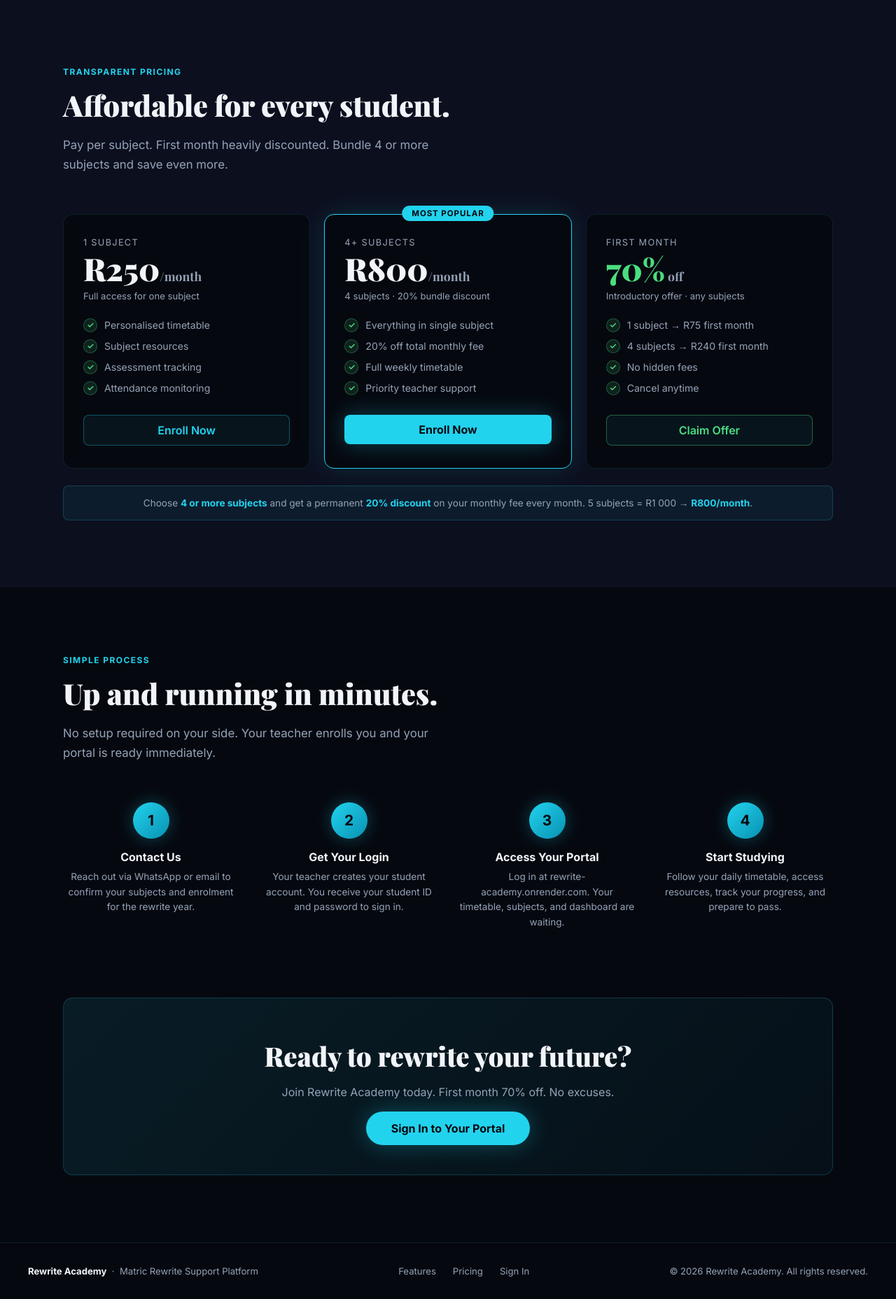
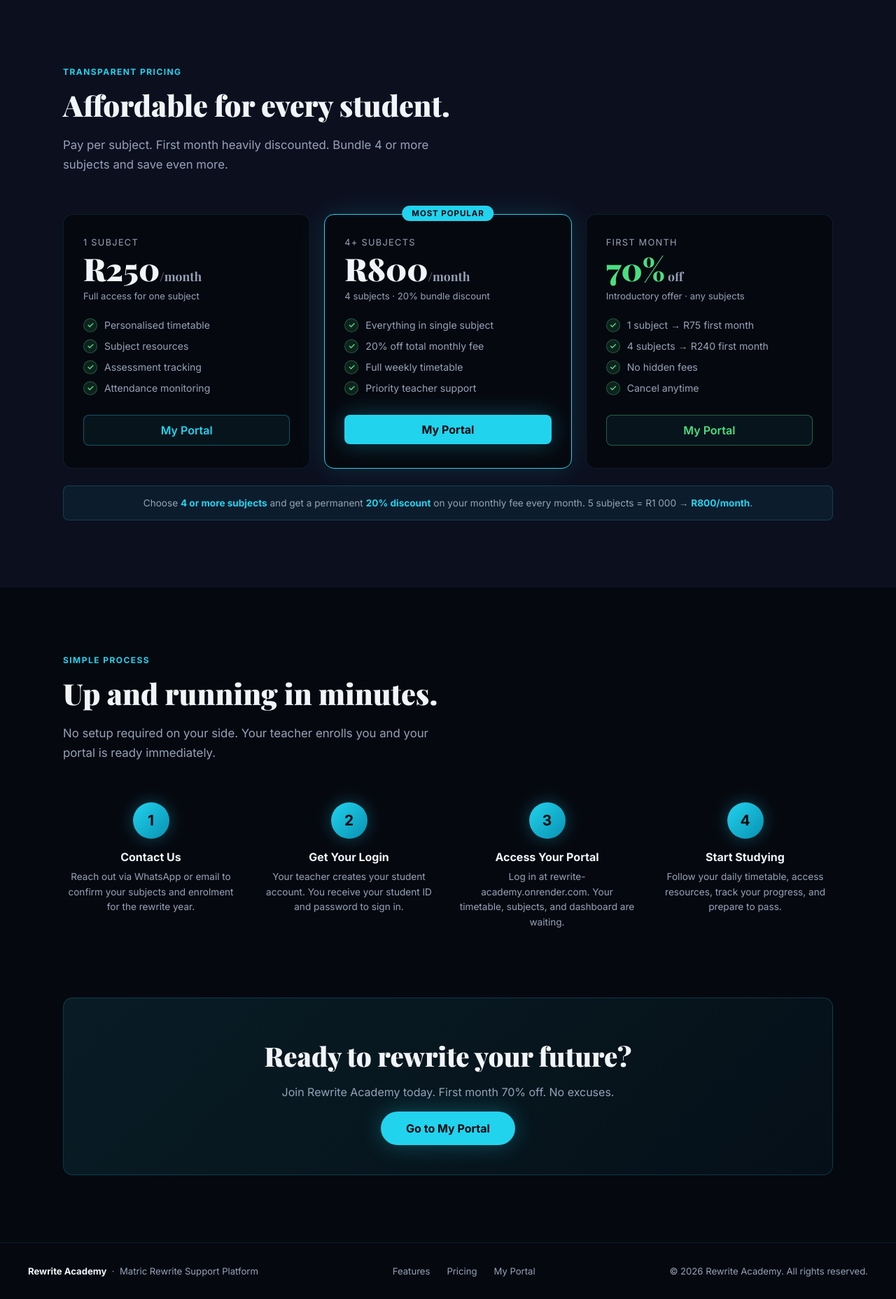
Before and after one commit to Asingamaanda/rewrite-academy, a Flask app: page / in a window 1280 px wide. Shown: the part 1793-3650 px from the top of the page at 70% size. Run offline with Flask 3, Linux system fonts and the light colour scheme; the visitor is signed in with stand-in values (Sample User, id 1); some web fonts are replaced.

Commit message:
Smart landing page CTAs: logged-in users go to portal, guests go to login

```diff
--- a/classdoodle/templates/landing.html
+++ b/classdoodle/templates/landing.html
@@ -320,7 +320,7 @@
     <a href="#features">Features</a>
     <a href="#pricing">Pricing</a>
     <a href="#how">How It Works</a>
-    <a href="/login" class="btn-nav">Sign In</a>
+    <a href="{{ portal_url }}" class="btn-nav">{% if user_role %}My Portal{% else %}Sign In{% endif %}</a>
   </div>
 </nav>
 
@@ -334,7 +334,9 @@
     <h1>Your matric results<br>don't define you.<br><em>Your rewrite does.</em></h1>
     <p>Rewrite Academy is a personalised matric rewrite platform — structured timetables, subject tracking, and progress dashboards built for students who are ready to pass.</p>
     <div class="hero-cta">
-      <a href="/login" class="btn-primary">Get Started</a>
+      <a href="{{ portal_url }}" class="btn-primary">
+        {% if user_role %}Go to My Portal{% else %}Get Started{% endif %}
+      </a>
       <a href="#pricing" class="btn-outline">View Pricing</a>
     </div>
   </div>
@@ -420,7 +422,7 @@
           <li>Assessment tracking</li>
           <li>Attendance monitoring</li>
         </ul>
-        <a href="/login" class="btn-outline" style="display:block;text-align:center;border-radius:var(--radius-sm);padding:11px">Enroll Now</a>
+        <a href="{{ portal_url }}" class="btn-outline" style="display:block;text-align:center;border-radius:var(--radius-sm);padding:11px">{% if user_role %}My Portal{% else %}Enroll Now{% endif %}</a>
       </div>
 
       <div class="pricing-card featured">
@@ -434,7 +436,7 @@
           <li>Full weekly timetable</li>
           <li>Priority teacher support</li>
         </ul>
-        <a href="/login" class="btn-primary" style="display:block;text-align:center;border-radius:var(--radius-sm);padding:11px">Enroll Now</a>
+        <a href="{{ portal_url }}" class="btn-primary" style="display:block;text-align:center;border-radius:var(--radius-sm);padding:11px">{% if user_role %}My Portal{% else %}Enroll Now{% endif %}</a>
       </div>
 
       <div class="pricing-card">
@@ -447,7 +449,7 @@
           <li>No hidden fees</li>
           <li>Cancel anytime</li>
         </ul>
-        <a href="/login" class="btn-outline" style="display:block;text-align:center;border-radius:var(--radius-sm);padding:11px;border-color:rgba(74,222,128,.4);color:var(--green)">Claim Offer</a>
+        <a href="{{ portal_url }}" class="btn-outline" style="display:block;text-align:center;border-radius:var(--radius-sm);padding:11px;border-color:rgba(74,222,128,.4);color:var(--green)">{% if user_role %}My Portal{% else %}Claim Offer{% endif %}</a>
       </div>
     </div>
 
@@ -496,7 +498,7 @@
     <div class="cta-banner">
       <h2>Ready to rewrite your future?</h2>
       <p>Join Rewrite Academy today. First month 70% off. No excuses.</p>
-      <a href="/login" class="btn-primary">Sign In to Your Portal</a>
+      <a href="{{ portal_url }}" class="btn-primary">{% if user_role %}Go to My Portal{% else %}Sign In to Your Portal{% endif %}</a>
     </div>
   </div>
 </section>
@@ -509,7 +511,7 @@
   <div style="display:flex;gap:24px;">
     <a href="#features">Features</a>
     <a href="#pricing">Pricing</a>
-    <a href="/login">Sign In</a>
+    <a href="{{ portal_url }}">{% if user_role %}My Portal{% else %}Sign In{% endif %}</a>
   </div>
   <div>&#169; 2026 Rewrite Academy. All rights reserved.</div>
 </footer>
--- a/classdoodle/web_app.py
+++ b/classdoodle/web_app.py
@@ -175,7 +175,14 @@
 
 @app.route('/')
 def landing():
-    return render_template('landing.html')
+    role = session.get('user_role', '')
+    if role == 'admin':
+        portal_url = url_for('dashboard')
+    elif role == 'student':
+        portal_url = url_for('student_home')
+    else:
+        portal_url = url_for('login')
+    return render_template('landing.html', user_role=role, portal_url=portal_url)
 
 
 # ==================== ADMIN DASHBOARD ====================
```
